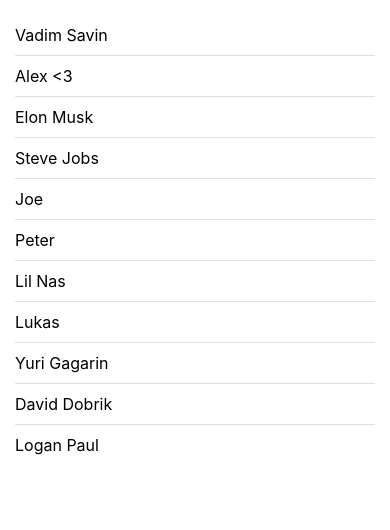
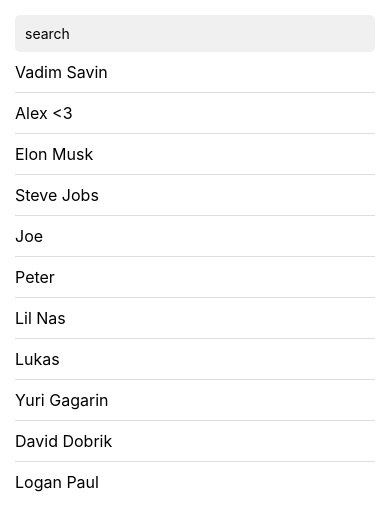
Before and after one commit to koushikm8926/VideoCalling-App, a React Native app: screen / in a window 390 px wide. Shown: the top 530 px of the page. Built offline with nearby package versions, Linux system fonts and the light colour scheme.

Commit message:
search bar added

```diff
--- a/src/screens/ContactScreen/index.js
+++ b/src/screens/ContactScreen/index.js
@@ -1,14 +1,21 @@
-import React from "react";
-import { FlatList, StyleSheet, View,Text } from "react-native";
+import React, { useState } from "react";
+import { FlatList, StyleSheet, View,Text, TextInput } from "react-native";
 import contacts from '../../../assets/data/contacts.json'
+
+
+
 const ContactScreen =()=>{
+    const [searchInput, setSearchInput] =useState('');
+    // console.log(searchInput);
+
     return(
         <View style={styles.TopView}>
-        <FlatList
-        data={contacts}
-        renderItem={({item})=>(<Text style={styles.ContactsName}>{item.user_display_name}</Text>)}
-        ItemSeparatorComponent={()=><View style={styles.seperator}/>}
-        />
+            <TextInput placeholder="search"  style={styles.SearchInput} onChangeText={setSearchInput} value={searchInput} />
+            <FlatList
+            data={contacts}
+            renderItem={({item})=>(<Text style={styles.ContactsName}>{item.user_display_name}</Text>)}
+            ItemSeparatorComponent={()=><View style={styles.seperator}/>}
+            />
       </View>
     )
 }
@@ -26,6 +33,11 @@ const styles = StyleSheet.create({
       width:'100%',
       height:1,
       backgroundColor:'#dedede'
+    },
+    SearchInput:{
+        backgroundColor:'#f0f0f0',
+        padding:10,
+        borderRadius:5,
     }
   })
 
```
